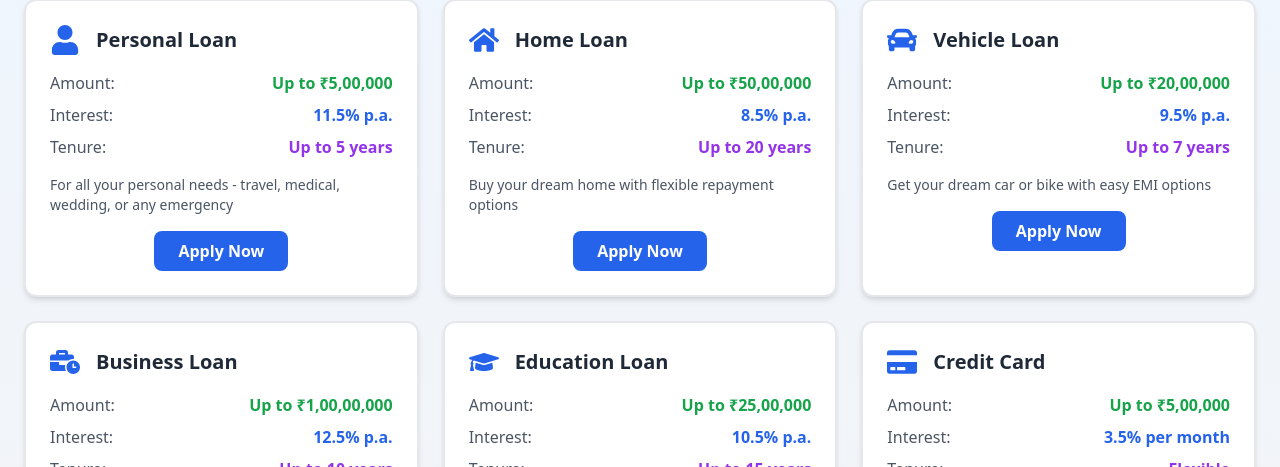
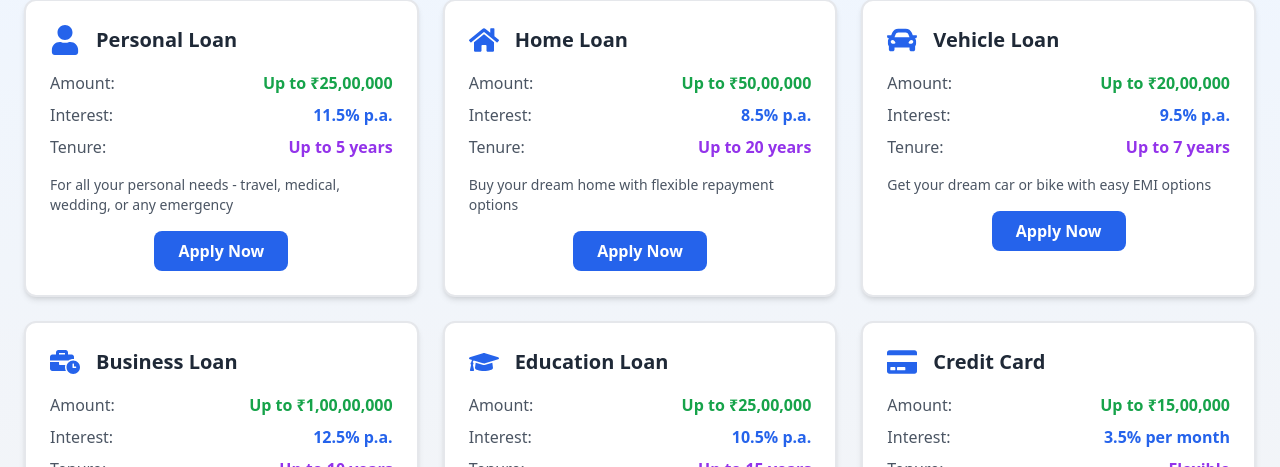
Before and after one commit to mackmohanline-art/jila, a React (Create React App) app: page /order in a window 1280 px wide. Shown: the part 229-696 px from the top of the page. Built offline with nearby package versions, Linux system fonts and the light colour scheme.

Commit message:
Update Order.jsx

```diff
--- a/src/components/Order.jsx
+++ b/src/components/Order.jsx
@@ -19,7 +19,7 @@ function Profile() {
       id: "personal",
       name: "Personal Loan",
       icon: <FaUser className="text-3xl" />,
-      amount: "Up to ₹5,00,000",
+      amount: "Up to ₹25,00,000",
       interest: "11.5% p.a.",
       tenure: "Up to 5 years",
       description:
@@ -69,7 +69,7 @@ function Profile() {
       id: "credit-card",
       name: "Credit Card",
       icon: <FaCreditCard className="text-3xl" />,
-      amount: "Up to ₹5,00,000",
+      amount: "Up to ₹15,00,000",
       interest: "3.5% per month",
       tenure: "Flexible",
       description:
```
